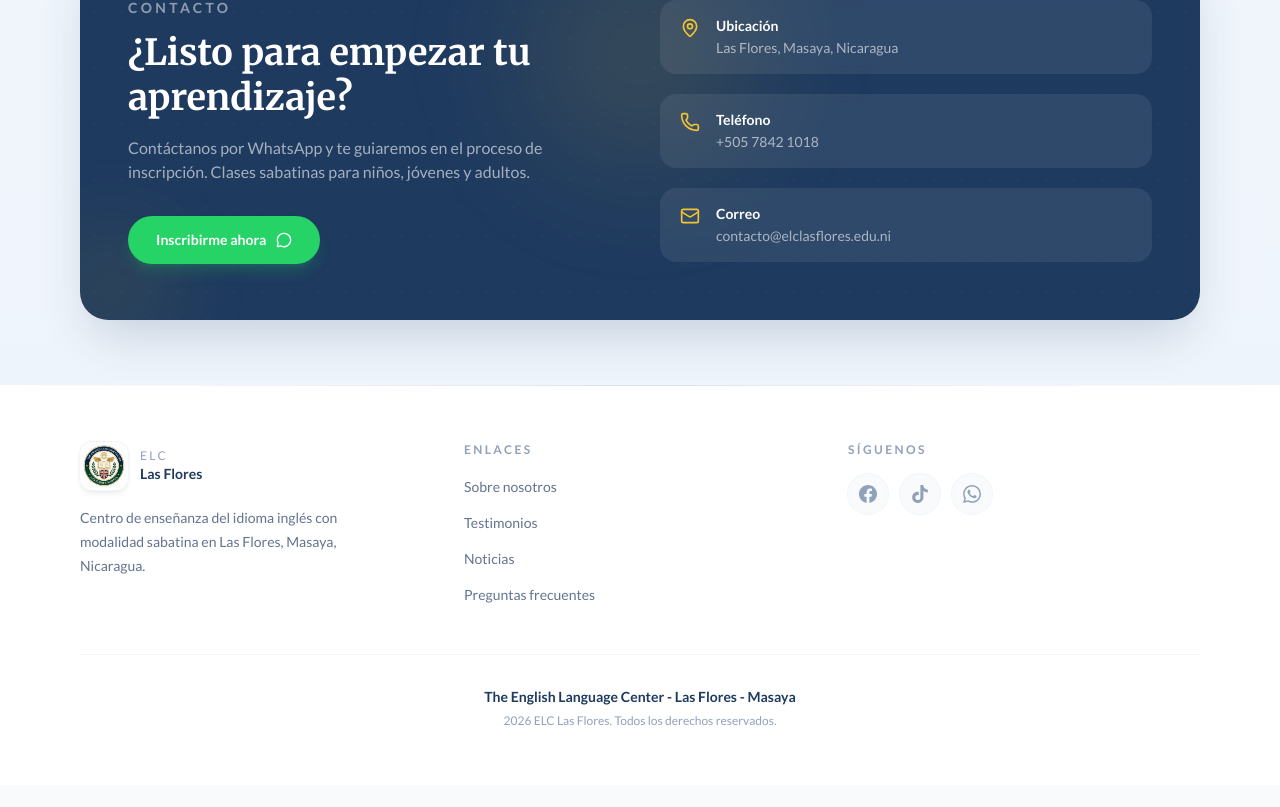
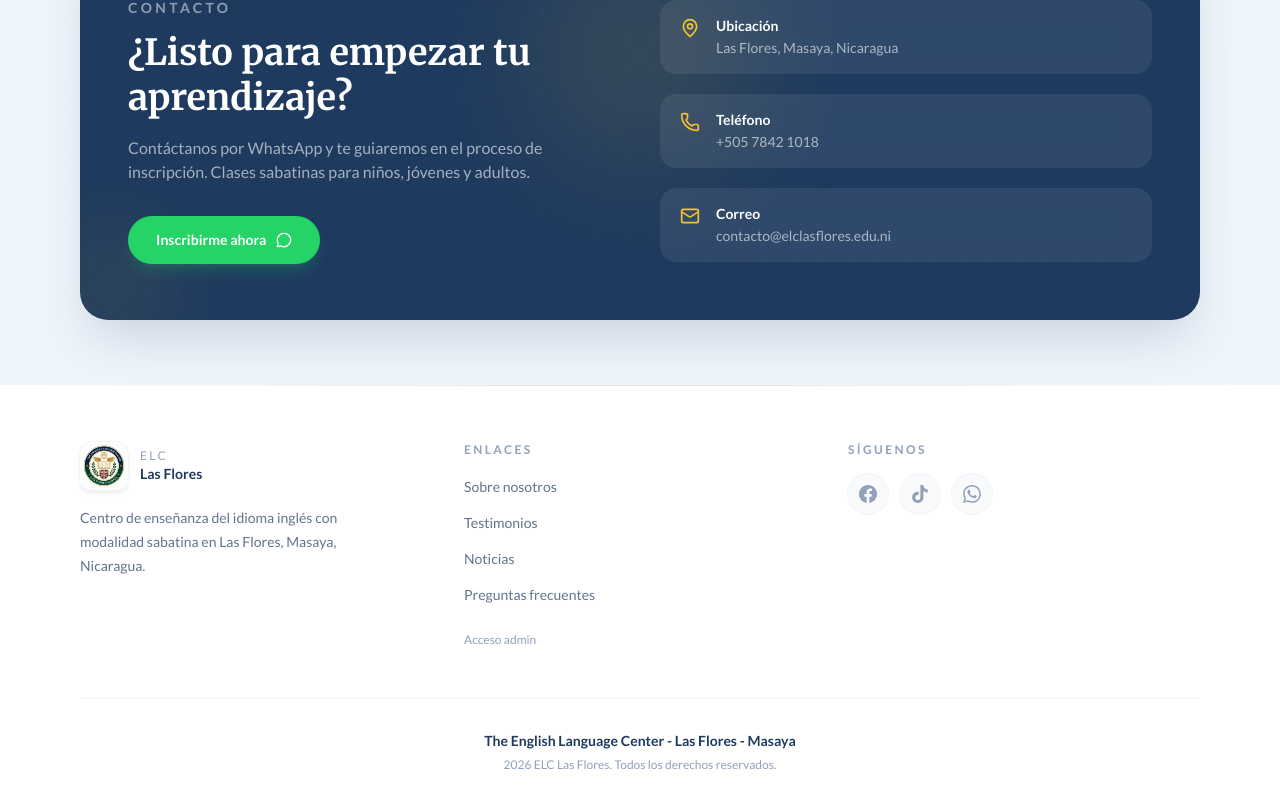
Before and after one commit to Kevin8775/ELC-Las-Flores, a Next.js app: page / in a window 1280 px wide. Shown: the part 5492-6299 px from the top of the page. Before the commit the page ends 6277 px from the top, so only its background shows below. Built offline with nearby package versions, Linux system fonts and the light colour scheme; no server answers.

Commit message:
feat: add subtle 'Acceso admin' link in footer Enlaces section

```diff
--- a/src/components/landing/LandingFooter.tsx
+++ b/src/components/landing/LandingFooter.tsx
@@ -37,6 +37,11 @@ export function LandingFooter() {
                   </a>
                 </li>
               ))}
+              <li className="pt-2">
+                <a href="/login" className="text-xs text-slate-400 transition hover:text-primary">
+                  Acceso admin
+                </a>
+              </li>
             </ul>
           </div>
 
```
